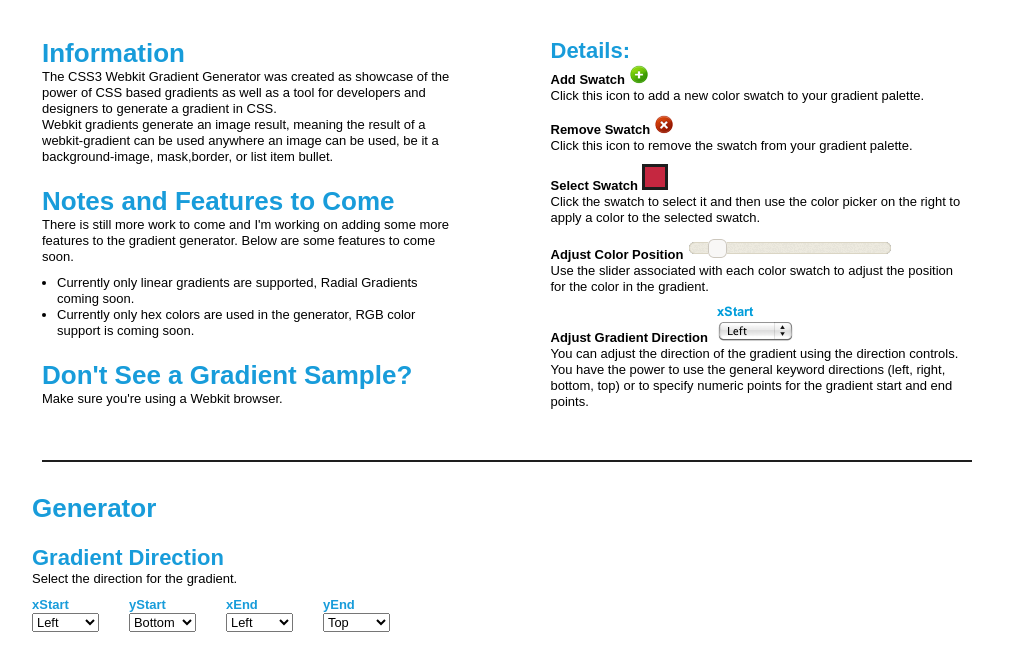
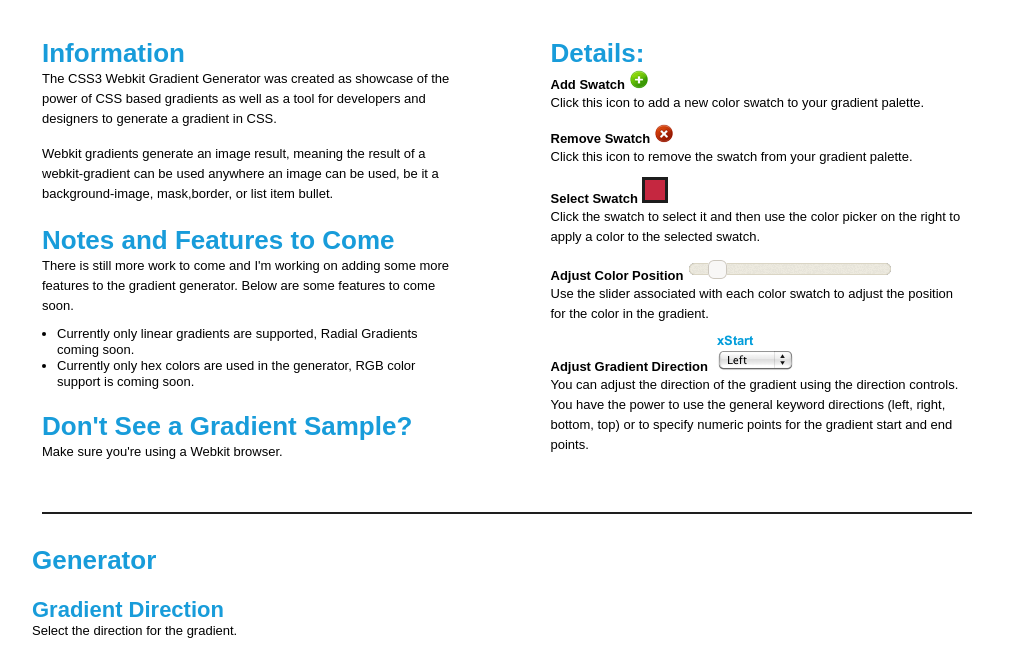
Before and after one commit to dgalarza/CSS3-Gradient-Generator, a plain HTML site: page index.html in a window 1280 px wide. Shown: the part 122-768 px from the top of the page, without its empty margins (133-1146 px from the left). Drawn offline with Linux system fonts and the light colour scheme.

Commit message:
Copy fix and update to CSS for text spacing

```diff
--- a/css/style.css
+++ b/css/style.css
@@ -43,13 +43,17 @@ h4 { font-size: 16px; margin-bottom: 10px; }
 	float: left;
 }
 
+#info-panel p {
+	line-height: 20px;
+}
+
 #instructions {
 	width: 45%;
 	float: left;
 }
 
 #instructions p + p {
-	margin-top: 15px 0 10px 0;
+	margin: 15px 0 10px 0;
 }
 
 .notes-section {
@@ -243,6 +247,7 @@ dl dd + dt {
 
 dl dd {
 	margin: 0;
+	line-height: 20px;
 }
 
 .details-section {
--- a/index.html
+++ b/index.html
@@ -52,7 +52,7 @@
 
 				<!--BEGIN: Details-->
 				<div class="details-section">
-					<h3>Details:</h3>
+					<h2>Details:</h2>
 					<dl>
 						<dt>Add Swatch <img src="/images/icons/add.png" title="Add Icon" alt="Add Icon" /></dt>
 						<dd>Click this icon to add a new color swatch to your gradient palette.</dd>
```
